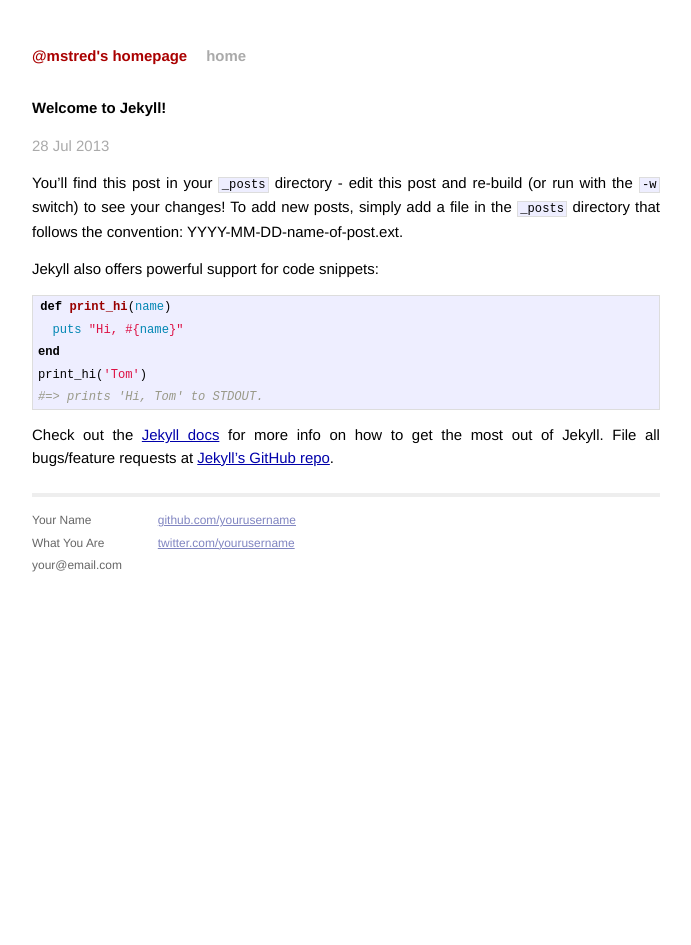
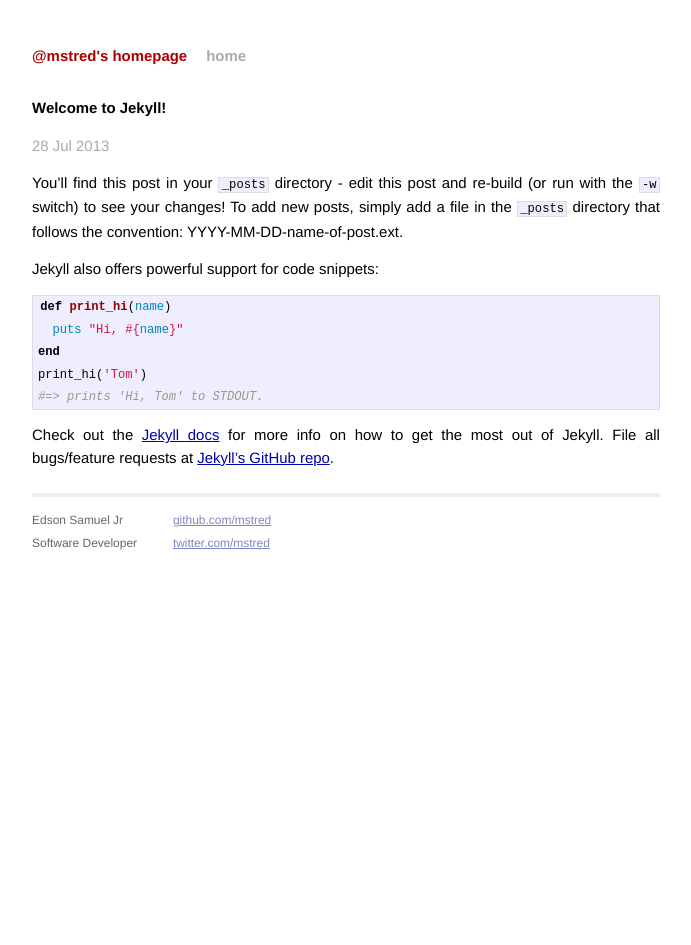
Before and after one commit to mstred/mstred.github.com, a Jekyll site: the page built from _posts/2013-07-28-welcome-to-jekyll.markdown, in a window 1280 px wide. Shown: the whole page, without its empty margins (294-985 px from the left). Built offline with Jekyll 4.4.1, drawn with Linux system fonts in a browser that asks for light colours; Markdown is read by kramdown in place of the engine named in the settings.

Commit message:
Update default.html

```diff
--- a/_layouts/default.html
+++ b/_layouts/default.html
@@ -27,15 +27,14 @@
             <div class="footer">
               <div class="contact">
                 <p>
-                  Your Name<br />
-                  What You Are<br />
-                  your@email.com
+                  Edson Samuel Jr<br />
+                  Software Developer<br />
                 </p>
               </div>
               <div class="contact">
                 <p>
-                  <a href="http://github.com/yourusername/">github.com/yourusername</a><br />
-                  <a href="http://twitter.com/yourusername/">twitter.com/yourusername</a><br />
+                  <a href="http://github.com/mstred/">github.com/mstred</a><br />
+                  <a href="http://twitter.com/mstred/">twitter.com/mstred</a><br />
                 </p>
               </div>
             </div>
```
